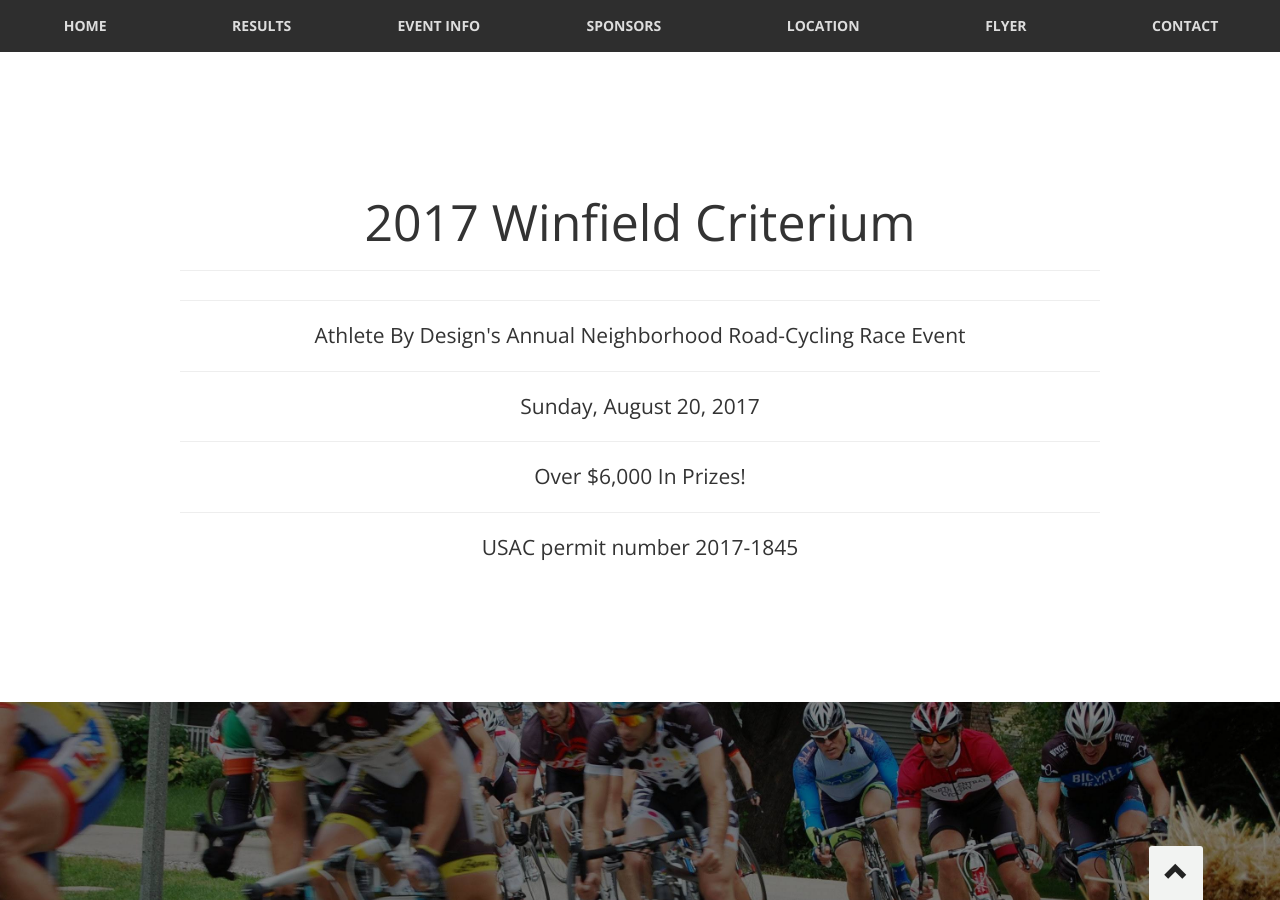
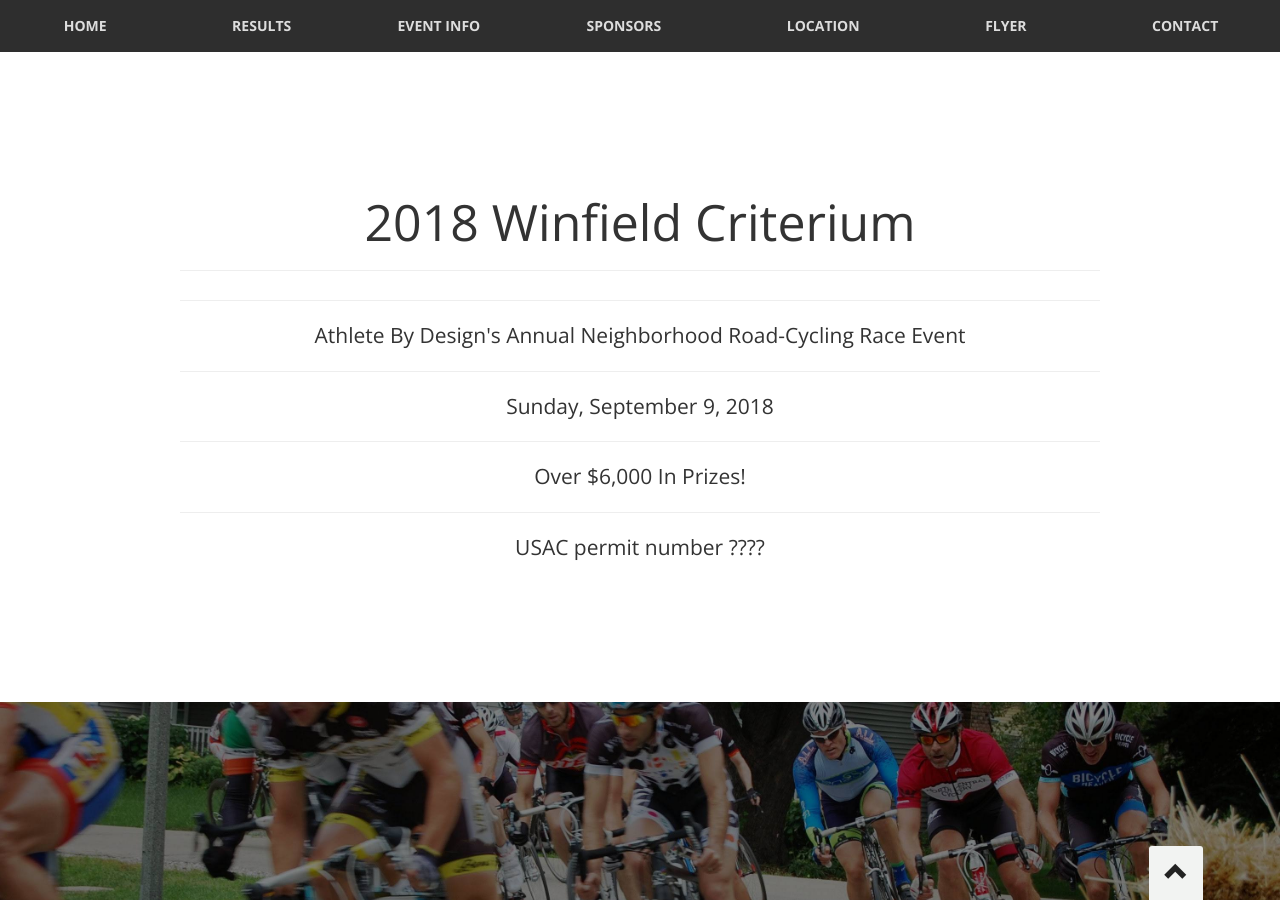
Before and after one commit to winfieldcriterium/winfieldcriterium.github.io, a Jekyll site: the page built from index.html, in a window 1280 px wide and 900 px high, scrolled down 1382 px. Built offline with Jekyll 4.4.1, drawn with Linux system fonts in a browser that asks for light colours; nearby versions of some CDN libraries; Markdown is read by kramdown in place of the engine named in the settings; some of the changed text lies outside the part shown.

Commit message:
updates for 2018

```diff
--- a/index.html
+++ b/index.html
@@ -13,7 +13,7 @@ layout: default
         <img src="/assets/img/bg_0.JPG" alt="Background image" />
         <div class="container">
           <div class="carousel-caption">
-            <h1>Sunday, August 20, 2017</h1>
+            <h1>Sunday, September 9, 2018</h1>
             <p></p>
           </div>
         </div>
@@ -37,7 +37,7 @@ layout: default
         </div>
       </div>
     </div><!-- .carousel-inner -->
-    <div class="logo">2017 Winfield Criterium</div>
+    <div class="logo">2018 Winfield Criterium</div>
     <a class="left carousel-control" href="#myCarousel" data-slide="prev">
       <span class="glyphicon glyphicon-chevron-left"></span>
     </a>
@@ -61,7 +61,7 @@ layout: default
       <li><a href="#eventinfo">Event Info</a></li>
       <li><a href="#sponsors">Sponsors</a></li>
       <li><a href="#location">Location</a></li>
-      <li><a href="/assets/files/2017_WinfieldCriterium.pdf">FLYER</a></li>
+      <li><a href="/assets/files/2018_WinfieldCriterium.pdf">FLYER</a></li>
       <li><a href="#contact">Contact</a></li>
     </ul>
   </div><!-- .navbar-collapse -->
@@ -88,16 +88,16 @@ layout: default
 <div class="container">
   <div class="col-sm-10 col-sm-offset-1">
     <div class="page-header text-center">
-      <h1>2017 Winfield Criterium</h1>
+      <h1>2018 Winfield Criterium</h1>
       <hr />
     </div>
     <p class="lead text-center">Athlete By Design's Annual Neighborhood Road-Cycling Race Event</p>
     <hr />
-    <p class="lead text-center">Sunday, August 20, 2017</p>
+    <p class="lead text-center">Sunday, September 9, 2018</p>
     <hr />
     <p class="lead text-center">Over $6,000 In Prizes!</p>
     <hr />
-    <p class="lead text-center">USAC permit number 2017-1845</p>
+    <p class="lead text-center">USAC permit number ????</p>
     <div class="divider"></div>
   </div>
 </div>
```
